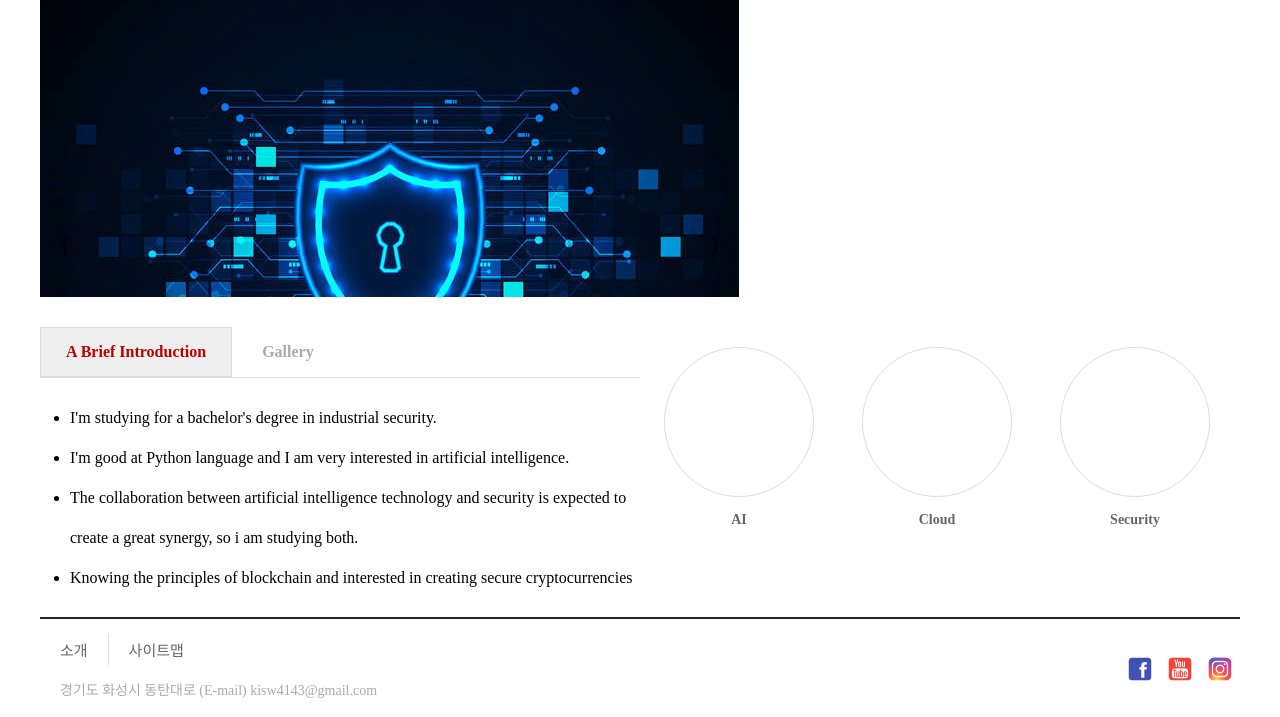
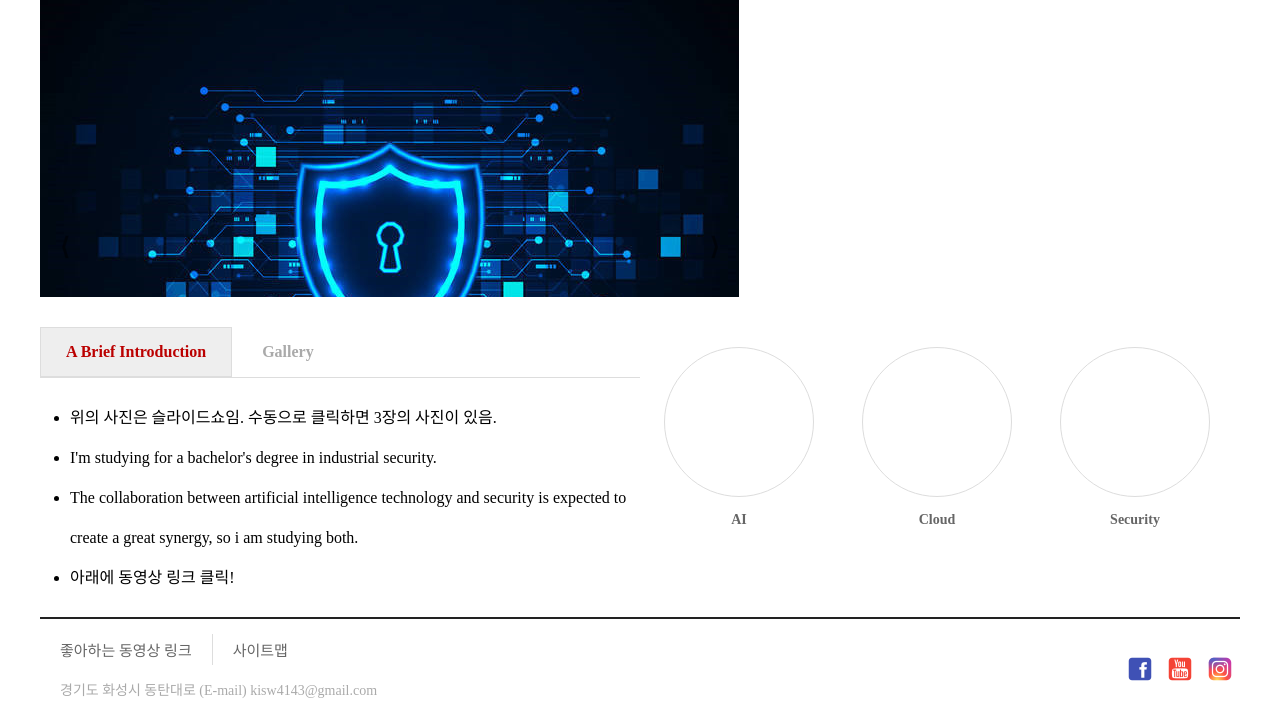
Before and after one commit to suwon0115/Mid-Term-Project, a plain HTML site: page index.html in a window 1280 px wide. Shown: the part 103-820 px from the top of the page. Drawn offline with Linux system fonts and the light colour scheme.

Commit message:
Update index.html

```diff
--- a/index.html
+++ b/index.html
@@ -62,10 +62,10 @@
         <div id="notice" class="tabContent">
           <h2>A Brief Introduction</h2>
           <ul>
+            <li>위의 사진은 슬라이드쇼임. 수동으로 클릭하면 3장의 사진이 있음.</li>
             <li>I'm studying for a bachelor's degree in industrial security.</li>
-            <li>I'm good at Python language and I am very interested in artificial intelligence.</li>
             <li>The collaboration between artificial intelligence technology and security is expected to create a great synergy, so i am studying both.</li>
-            <li>Knowing the principles of blockchain and interested in creating secure cryptocurrencies</li>
+            <li>아래에 동영상 링크 클릭!</li>
           </ul>
         </div>
         <div id="gallery" class="tabContent">
@@ -101,7 +101,7 @@
     <footer>
       <div id="bottomMenu">
         <ul>
-          <li><a href="#">소개</a></li>
+          <li><a href="https://youtu.be/YN1WpiYyF9w">좋아하는 동영상 링크</a></li>
           <li><a href="#">사이트맵</a></li>
         </ul>
         <div id="sns">
```
